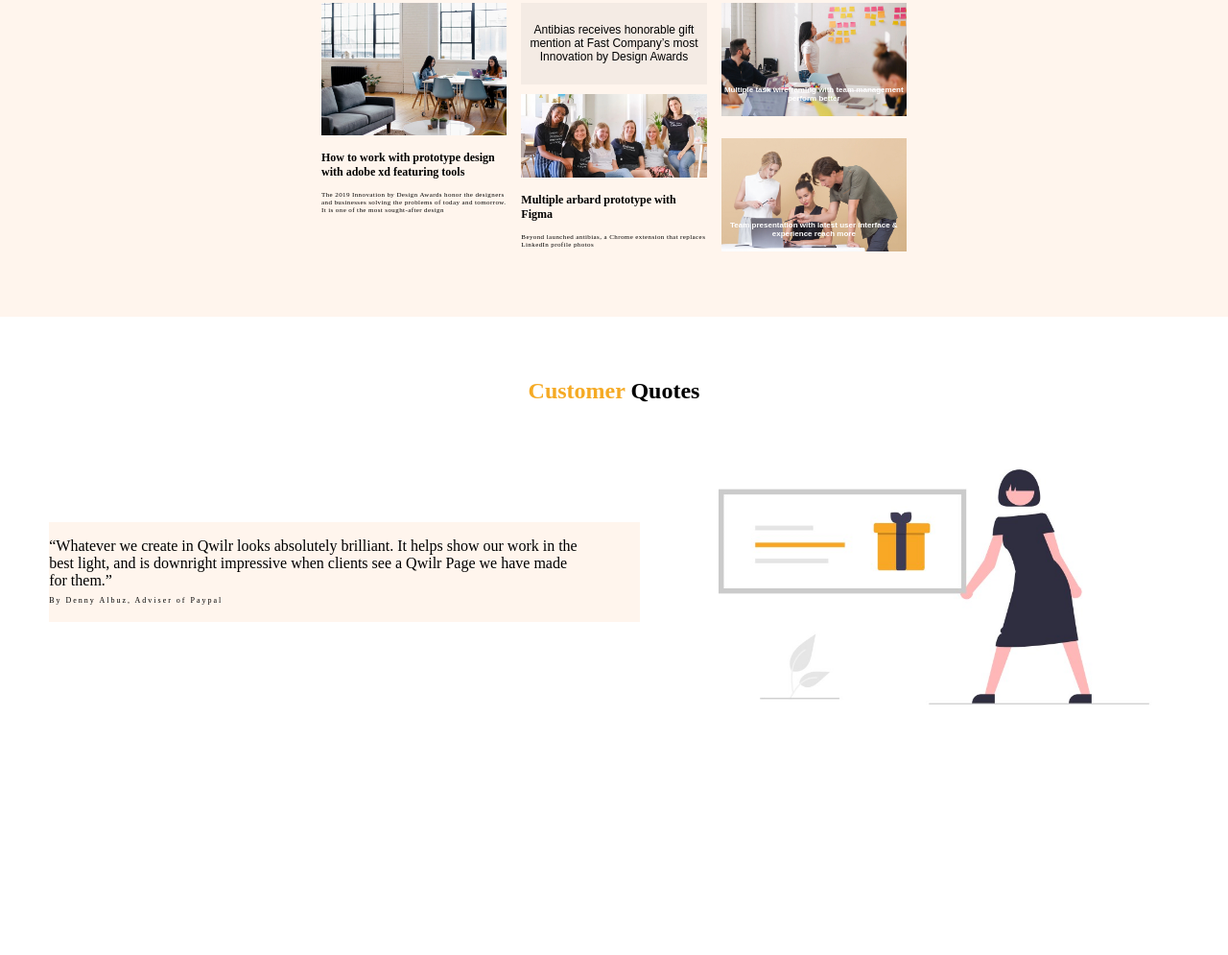
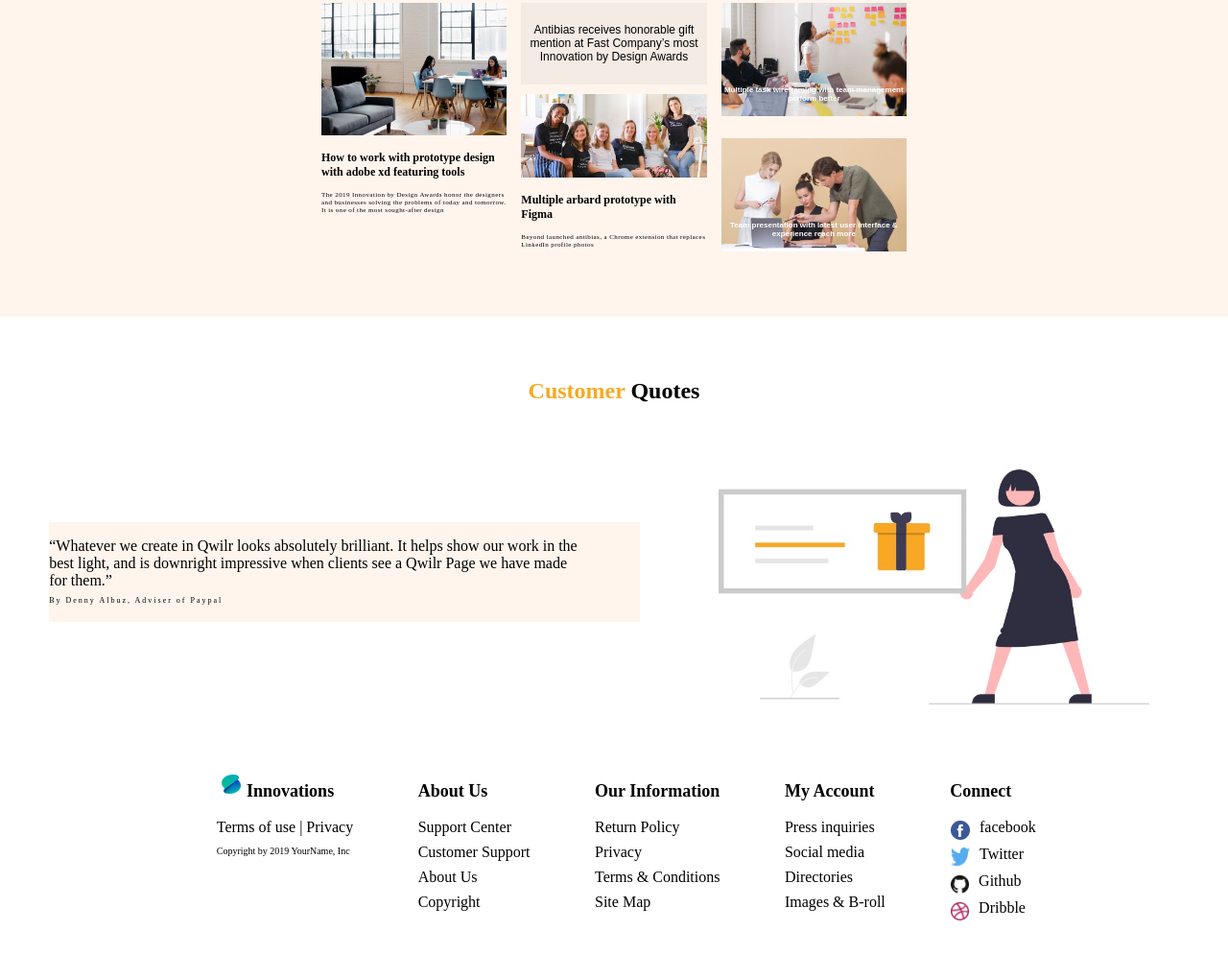
Before and after one commit to Sanalouafi/innovation, a plain HTML site: page index.html in a window 1280 px wide. Shown: the part 1058-2053 px from the top of the page at 96% size. Before the commit the page ends 1844 px from the top, so only its background shows below. Drawn offline with nearby package versions, Linux system fonts and the light colour scheme.

Commit message:
5 commit

```diff
--- a/css/style.css
+++ b/css/style.css
@@ -9,10 +9,11 @@ header {
 	width: 100%;
 	z-index: 1000;
 	transition: ease .40s;
+	background-color: white;
 }
 
 nav {
-	background-color: transparent;
+
 	color: rgb(0, 0, 0);
 	display: flex;
 	justify-content: space-between;
@@ -63,7 +64,20 @@ nav {
 
 .menu li a:hover,
 .user li a:hover {
-	text-decoration: underline;
+	color: #58b4ae;
+}
+.list-item {
+    display: flex;
+	flex-direction: column;
+    align-items: center;
+
+}
+.list-item a{
+	color:  #58b4ae;
+}
+
+.list-item .line {
+    margin-left: 5px;
 }
 
 /********************** home section ************************/
@@ -255,7 +269,8 @@ nav {
 	margin-top: 8%;
 	margin-left: 4%;
 }
-.text span{
+
+.text span {
 	font-size: 8px;
 	letter-spacing: 2px;
 }
@@ -270,3 +285,75 @@ nav {
 .q-img img {
 	width: 100%;
 }
+
+/*********************** footer */
+
+.footer {
+	background-color:wwhite;
+	color: black;
+	margin: 10px 15%;
+}
+
+.footer-content {
+	display: flex;
+	flex-wrap: wrap;
+	justify-content: space-around;
+}
+
+.footer-section {
+	margin-bottom: 20px;
+}
+
+.logo-f {
+	display: flex;
+}
+
+.footer-section h3 {
+	font-size: 18px;
+
+}
+.footer-section p {
+	font-size:10px;
+
+}
+
+.footer-section img {
+	width: 20px;
+	height: 20px;
+	padding: 8% 4%;
+
+}
+
+.footer-section ul {
+	list-style: none;
+	padding: 0;
+}
+
+.footer-section ul li {
+	margin-bottom: 8px;
+}
+.footer a {
+	color: rgb(0, 0, 0);
+	text-decoration: none;
+	transition: 0.3s;
+}
+
+.footer a:hover {
+	color: #58b4ae;
+}
+.social{
+	display: flex;
+	flex-direction: column;
+}
+.social a{
+
+	height: 20px;
+	width: 20px;
+	display: inline-flex;
+	border-radius: 15px;
+	padding: 0;
+	margin-bottom: 8px;
+}
+.social a img{
+	padding-right: 50%;
+}
--- a/index.html
+++ b/index.html
@@ -5,6 +5,7 @@
   <meta charset="UTF-8">
   <meta name="viewport" content="width=device-width, initial-scale=1.0">
   <link rel="stylesheet" type="text/css" href="css/style.css">
+  <link rel="stylesheet" href="https://unpkg.com/boxicons@latest/css/boxicons.min.css">
 
   <title>innovation</title>
 </head>
@@ -25,7 +26,10 @@
       </ul>
       <ul class="user">
         <li><a href="#">Login</a></li>
-        <li><a href="#">Get started</a></li>
+        <li class="list-item">
+          <a href="#" style="color: #58b4ae;">Get started</a>
+          <img class="line" src="/img/line.png" alt="">
+        </li>
       </ul>
     </nav>
   </header>
@@ -110,6 +114,59 @@
     </div>
   </section>
 
+  <!------------------------ footer -->
+  <footer class="footer">
+    <div class="footer-content">
+      <div class="footer-section">
+        <div class="logo-f">
+          <img src="img/logo.jpg" alt="" srcset="">
+          <h3>Innovations</h3>
+        </div>
+        <a href="#">Terms of use | Privacy</a>
+        <p>Copyright by 2019 YourName, Inc</p>
+
+      </div>
+      <div class="footer-section">
+        <h3>About Us</h3>
+        <ul>
+          <li><a href="">Support Center</a></li>
+          <li><a>Customer Support</a></li>
+          <li><a href="">About Us</a></li>
+          <li><a href="">Copyright</a></li>
+        </ul>
+      </div>
+      <div class="footer-section">
+        <h3>Our Information</h3>
+        <ul>
+          <li><a href="">Return Policy</a></li>
+          <li><a href="">Privacy</a></li>
+          <li><a href="">Terms & Conditions</a></li>
+          <li><a href="">Site Map</a></li>
+        </ul>
+      </div>
+      <div class="footer-section">
+        <h3>My Account</h3>
+        <ul>
+          <li><a href="">Press inquiries</a></li>
+          <li><a href="">Social media</a></li>
+          <li><a href="">Directories</a></li>
+          <li><a href="">Images & B-roll</a></li>
+        </ul>
+      </div>
+
+      <div class="footer-section">
+        <h3>Connect</h3>
+        <div class="social">
+          <a href="#"><img src="/img/facebook.png" alt="" srcset="">facebook</a>
+          <a href="#"><img src="/img/twiter.png" alt="" srcset="">Twitter</a>
+          <a href="#"><img src="/img/gitHub.png" alt="" srcset="">Github</a>
+          <a href="#"><img src="/img/dribble.png" alt="" srcset="">Dribble</a>
+        </div>
+      </div>
+    </div>
+
+  </footer>
+
 
 </body>
 
```
Also changed, not shown: img/dribble.png (added), img/facebook.png (added), img/gitHub.png (added), img/line.png (added), img/twiter.png (added). Lines whose indentation alone changed are shown as unchanged.
